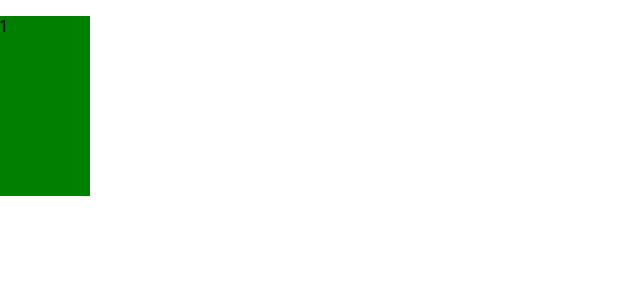
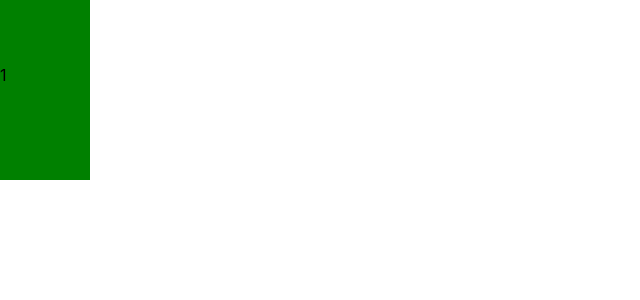
Before and after one commit to jackalot/o-memory-game, a React (Create React App) app: page / in a window 1280 px wide. Shown: the top 300 px of the page, without its empty margins (0-640 px from the left). Built offline with nearby package versions, Linux system fonts and the light colour scheme; the HTML template or start-up script is replaced by a standard one.

Commit message:
added the display of flex, flex direction of column, and centered the content in the card style

```diff
--- a/src/MemoryCard.css
+++ b/src/MemoryCard.css
@@ -1,5 +1,8 @@
 .card {
     background-color: green;
+    display: flex;
+    flex-direction: column;
+    justify-content: center;
     width: 90px;
     height: 150px;
     padding-bottom: 30px;
```
